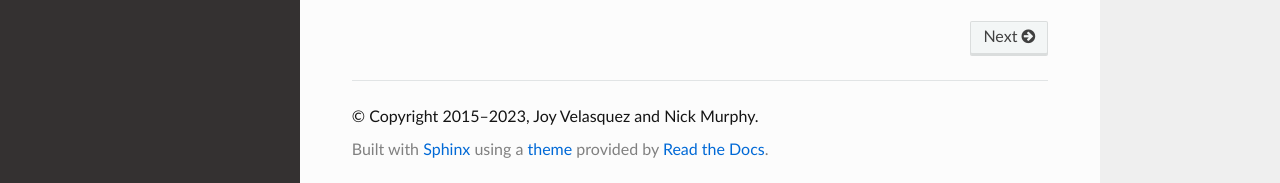
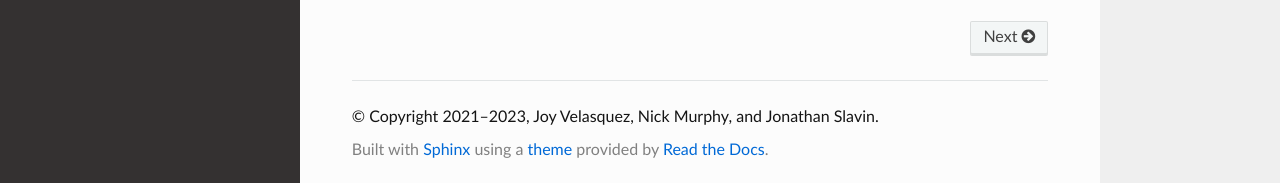
Before and after one commit to HinodeXRT/xrtpy, a Sphinx documentation site: the page built from docs/index.rst, in a window 1280 px wide and 900 px high, scrolled down 612 px. Shown: the part 714-897 px from the top of the window. Built offline with Sphinx 7.4.7 and the Read the Docs theme 2.0.0, drawn with Linux system fonts in a browser that asks for light colours; cross-references to code outside the pages are shown as plain code.

Commit message:
Update metadata

```diff
--- a/docs/conf.py
+++ b/docs/conf.py
@@ -12,14 +12,14 @@ from sphinx.application import Sphinx
 # -- Project information -----------------------------------------------------
 
 project = "xrtpy"
-author = "Joy Velasquez and Nick Murphy"
-copyright = f"2015–{datetime.utcnow().year}, {author}"
+author = "Joy Velasquez, Nick Murphy, and Jonathan Slavin"
+copyright = f"2021–{datetime.utcnow().year}, {author}"
 
 # The full version, including alpha/beta/rc tags
 # from xrtpy import __version__
 # release = __version__
 
-release = "0.1.0dev"
+release = "0.2.0dev"
 
 # -- General configuration ---------------------------------------------------
 
--- a/setup.cfg
+++ b/setup.cfg
@@ -1,6 +1,6 @@
 [metadata]
 name = xrtpy
-author = Joy Velasquez
+author = Joy Velasquez, Nick Murphy, & Jonathan Slavin
 author_email = joy.velasquez@cfa.harvard.edu
 license = BSD 2-clause
 license_file = LICENSE
```
Also changed, not shown: .readthedocs.yaml, 1 other file.
